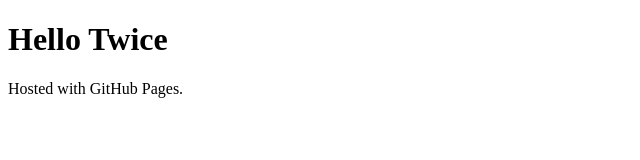
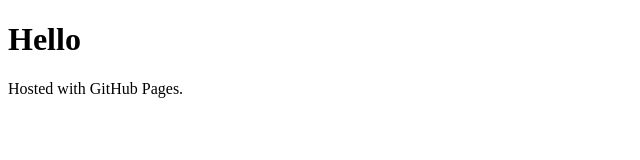
Before and after one commit to cabouezzi/cabouezzi.github.io, a plain HTML site: page index.html in a window 1280 px wide. Shown: the whole page, without its empty margins (0-640 px from the left). Drawn offline with Linux system fonts and the light colour scheme.

Commit message:
Update index.html

```diff
--- a/index.html
+++ b/index.html
@@ -1,7 +1,7 @@
 <!DOCTYPE html>
 <html>
 <body>
-<h1>Hello Twice</h1>
+<h1>Hello</h1>
   <script src="https://gist.github.com/cabouezzi/d49fe803eeb14fbc8533b7d99804f328.js"></script>
 <p>Hosted with GitHub Pages.</p>
 </body>
```
